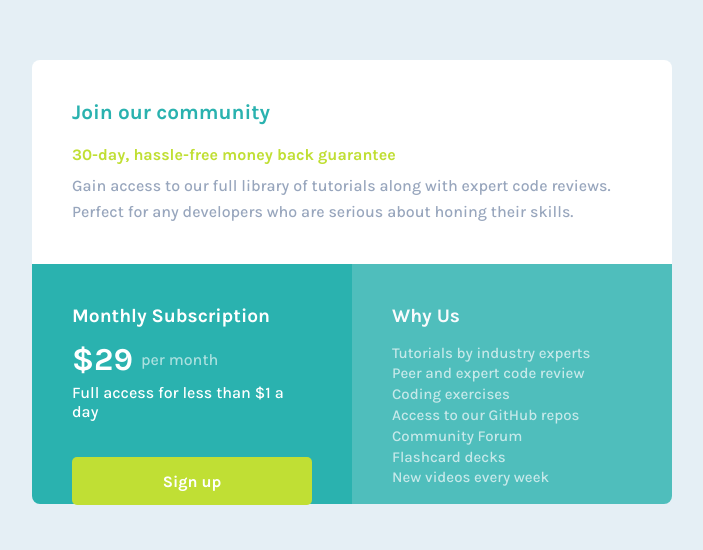
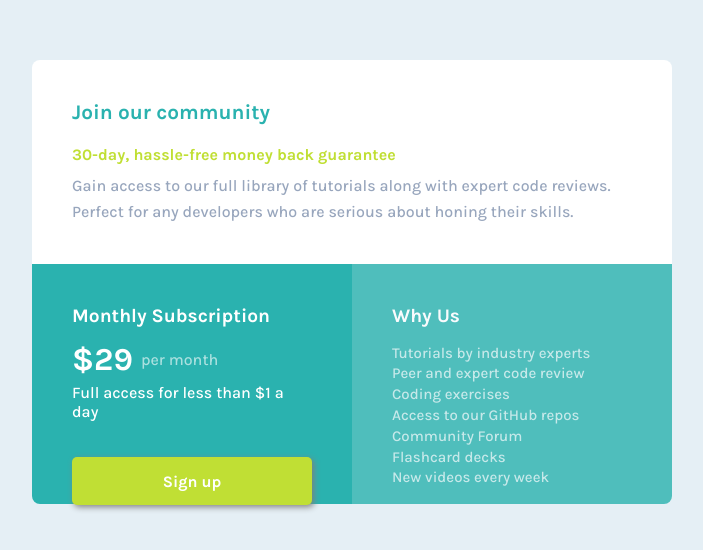
Before and after one commit to Khlez/Single-Price-Grid-Component, a plain HTML site: page index.html in a window 1280 px wide. Shown: the part 118-668 px from the top of the page, without its empty margins (288-991 px from the left). Drawn offline with Linux system fonts and the light colour scheme.

Commit message:
Update style.css

```diff
--- a/style.css
+++ b/style.css
@@ -108,6 +108,7 @@ body {
   border-radius: 5px;
   color: white;
   font-weight: 600;
+  box-shadow: 2px 2px 6px gray;
 }
 
 .third-component {
```
